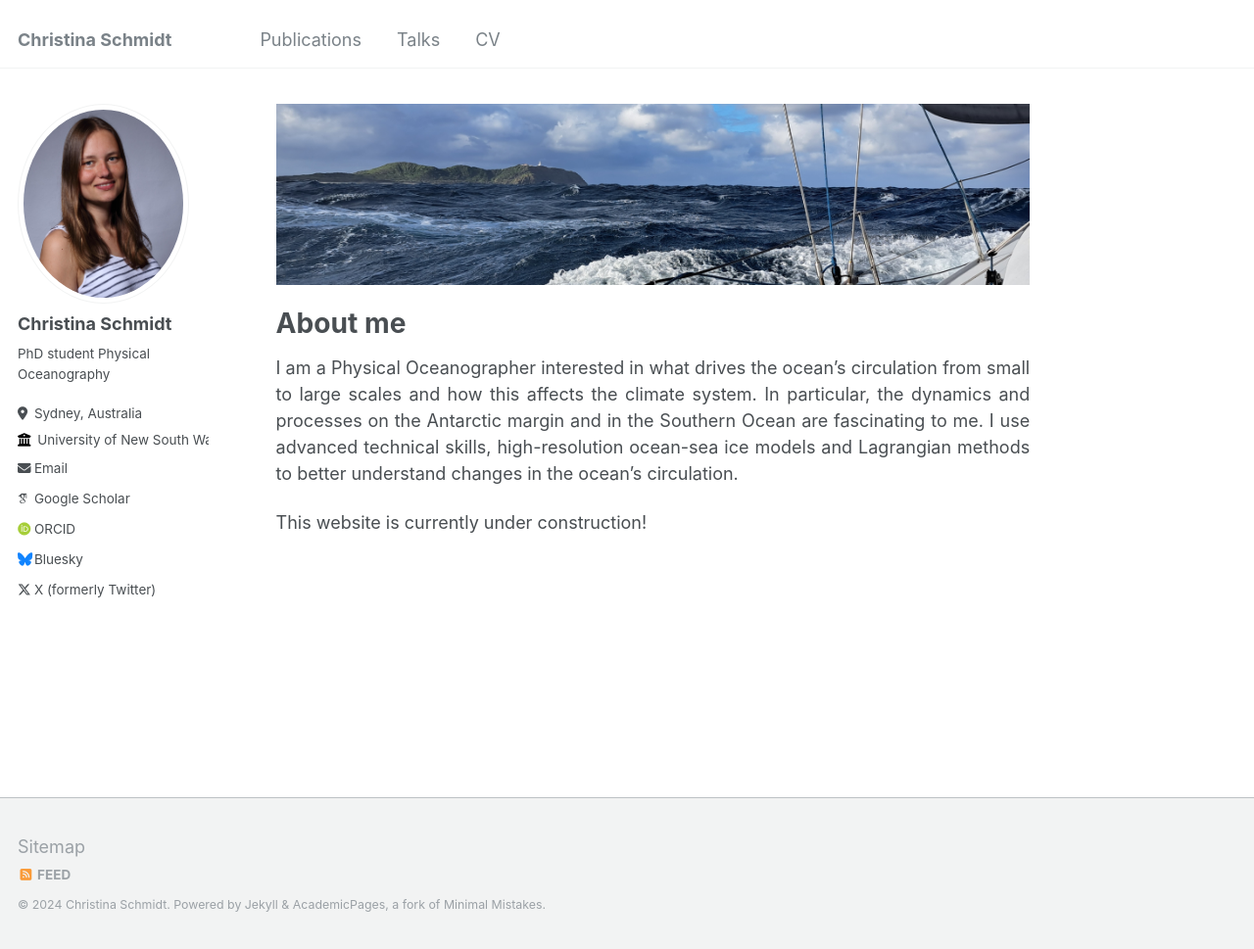
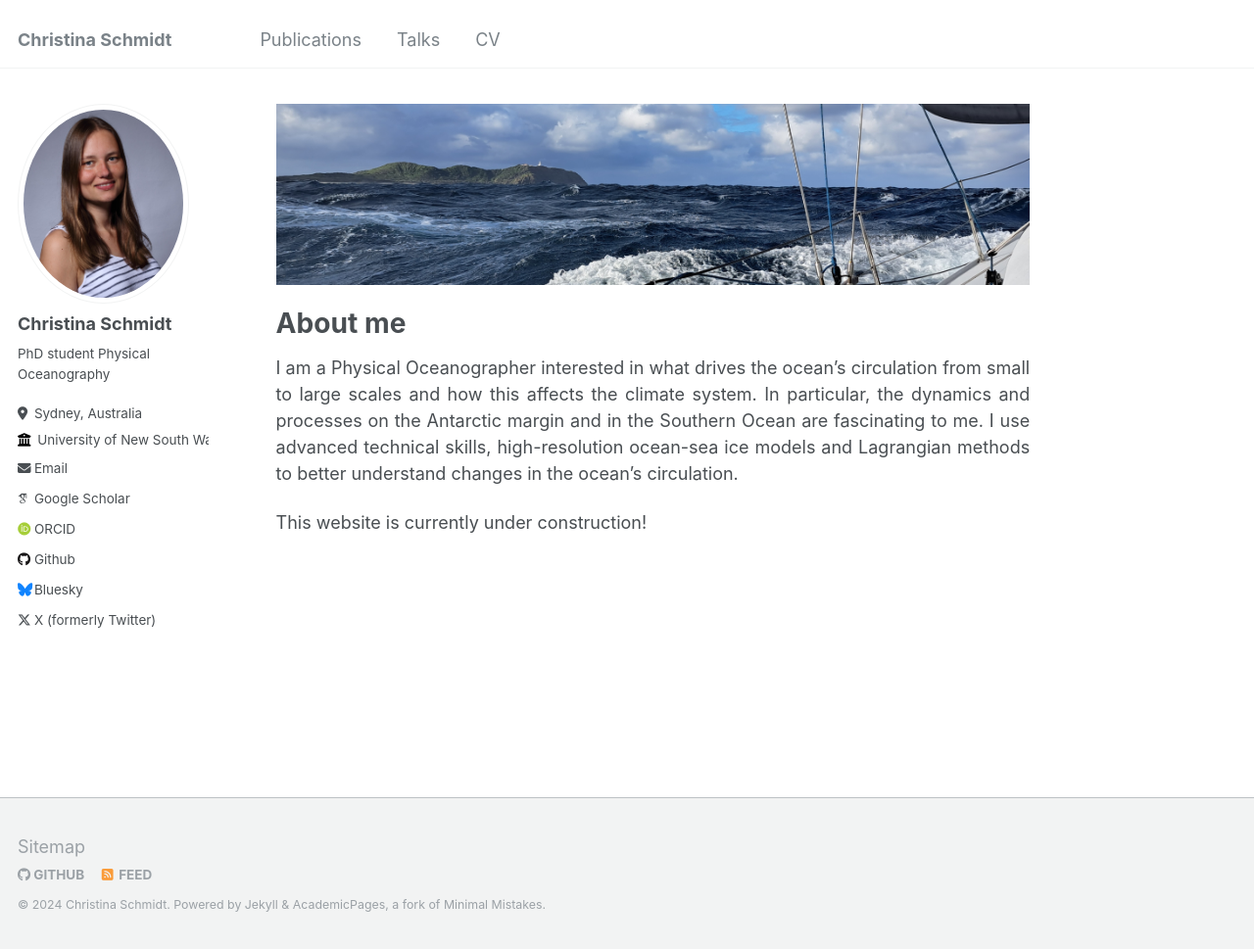
Before and after one commit to schmidt-christina/schmidt-christina.github.io, a Jekyll site: the page built from _pages/about.md, in a window 1280 px wide and 969 px high. Shown: the whole window at 98% size. Built offline with Jekyll 4.4.1, drawn with Linux system fonts in a browser that asks for light colours; some web fonts are replaced.

Commit message:
added github

```diff
--- a/_config.yml
+++ b/_config.yml
@@ -31,6 +31,7 @@ author:
   # Academic websites
   googlescholar    : "https://scholar.google.com/citations?user=Mx0OgAEAAAAJ&hl=de"
   orcid            : "https://orcid.org/0000-0002-7672-5054"
+  github           : "schmidt-christina"
   researchgate     : # URL
 
   # Social media
```
